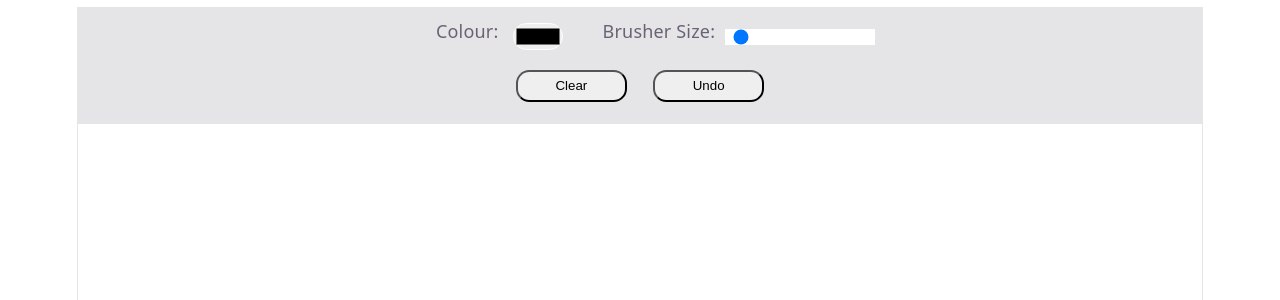
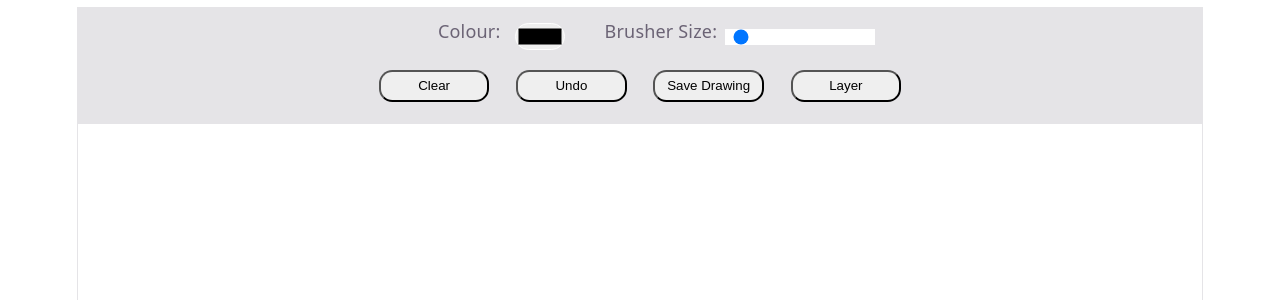
Before and after one commit to jomanaelhadad/Drawing-App, a React (Vite) app: page / in a window 1280 px wide. Shown: the top 300 px of the page. Built offline with nearby package versions, Linux system fonts and the light colour scheme.

Commit message:
Turning the website into an app using electron

```diff
--- a/package.json
+++ b/package.json
@@ -5,6 +5,7 @@
   "type": "module",
   "scripts": {
     "dev": "vite",
+    "electron": "electron electron/main.js",
     "build": "vite build",
     "lint": "eslint .",
     "preview": "vite preview"
@@ -18,6 +19,7 @@
     "@types/react": "^19.2.17",
     "@types/react-dom": "^19.2.3",
     "@vitejs/plugin-react": "^6.0.4",
+    "electron": "^43.4.1",
     "eslint": "^10.8.0",
     "eslint-plugin-react-hooks": "^7.1.1",
     "eslint-plugin-react-refresh": "^0.5.3",
--- a/src/Components/Toolbar.jsx
+++ b/src/Components/Toolbar.jsx
@@ -34,6 +34,8 @@ function Toolbar({ color, brushSize, setColor, setBrushSize, clearCanvas, undoBu
         <div className="btns">
         <button onClick={clearCanvas}>Clear</button>
         <button onClick={undoButton}>Undo</button>
+        <button> Save Drawing </button>
+        <button>Layer</button>
         </div>
         </div>
     )
--- a/src/index.css
+++ b/src/index.css
@@ -49,7 +49,11 @@
     filter: invert(1) brightness(2);
   }
 }
-
+*{
+  box-sizing: border-box;
+  margin: 0;
+  padding: 0;
+}
 body {
   margin: 0.2em;
   padding: 0.2em;
```
Also changed, not shown: electron/main.js (added, +12 -0 lines), 1 other file (tests, documents, lock files or other folders).
